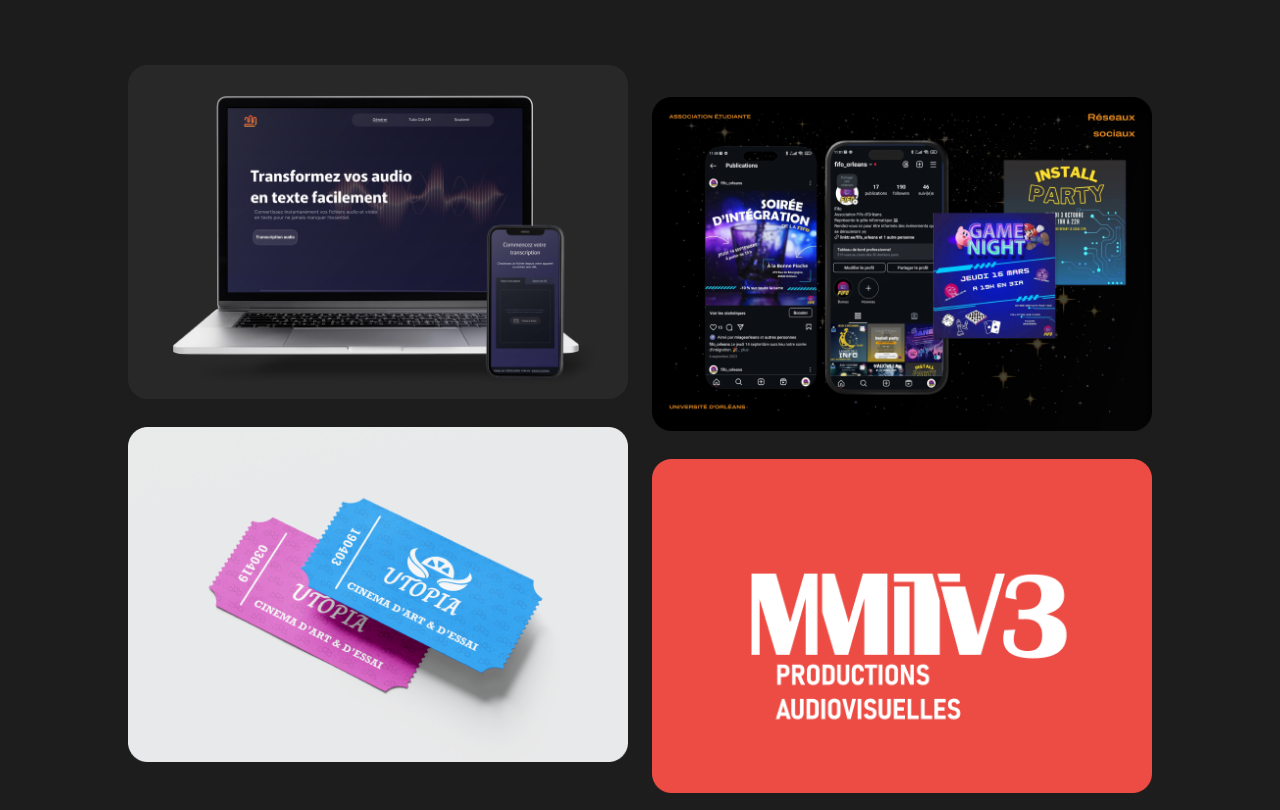
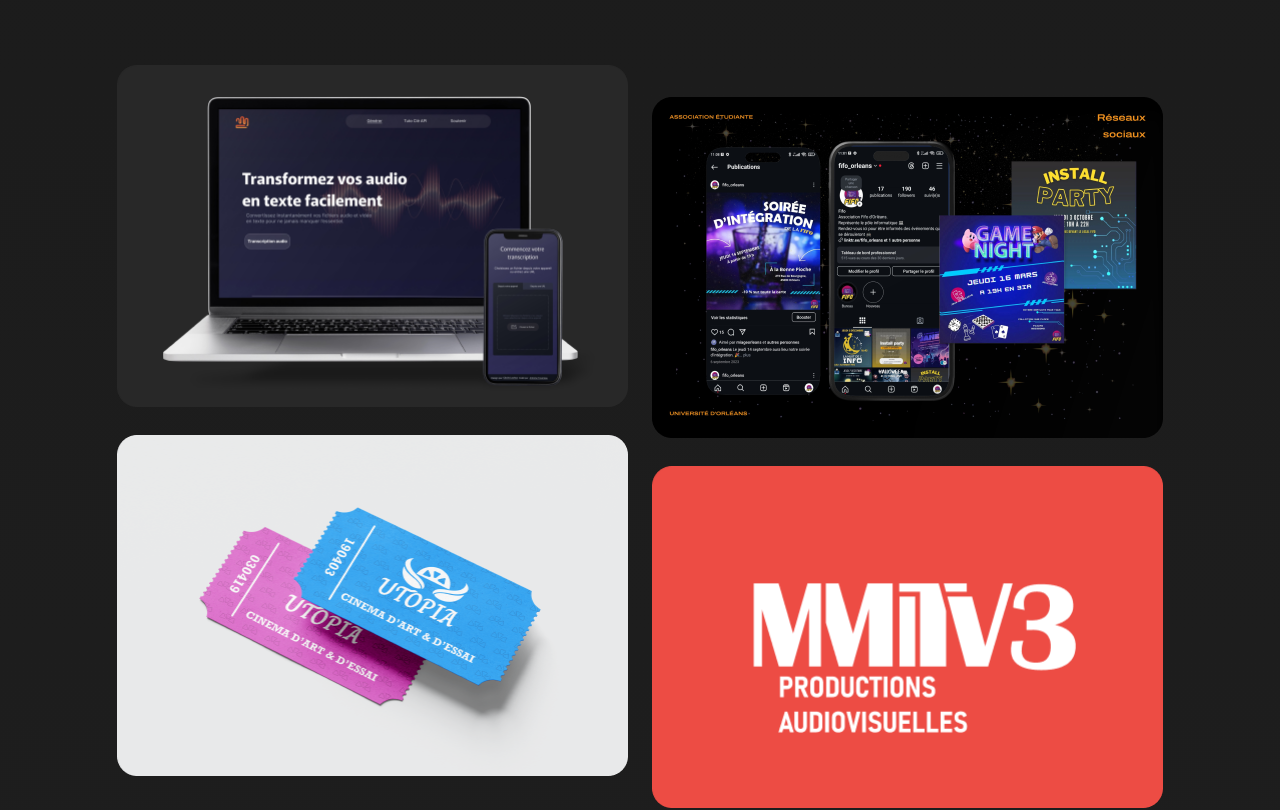
Before and after one commit to antoinefavereau/lochus-cecile, a Next.js app: page / in a window 1280 px wide. Shown: the part 4375-5185 px from the top of the page. Built offline with nearby package versions, Linux system fonts and the light colour scheme; a web font is replaced by a local one.

Commit message:
Increase maximum width of project columns for better layout

```diff
--- a/components/layout/home/projects.tsx
+++ b/components/layout/home/projects.tsx
@@ -28,7 +28,7 @@ export default function Projects() {
   return (
     <section className="flex flex-col items-center gap-20 p-20">
       <h2 className="text-9xl font-light">Projets</h2>
-      <div className="columns-2 gap-6 max-w-5xl mt-8">
+      <div className="columns-2 gap-6 max-w-7xl mt-8">
         {projects.map((project) => (
           <Link
             href={`/projets/${project.name}`}
```
